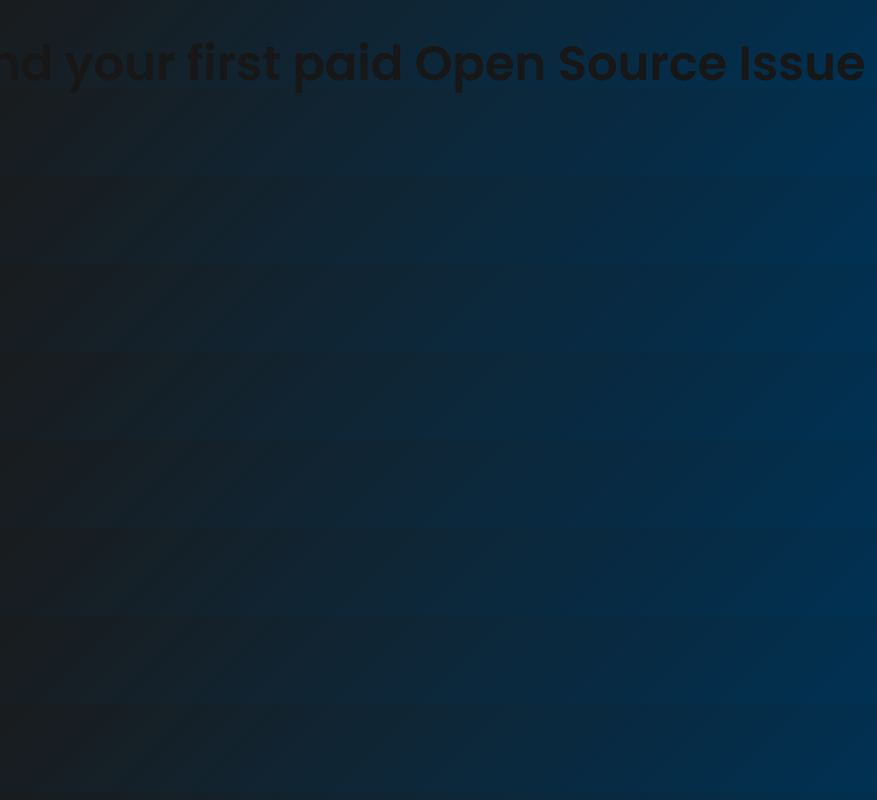
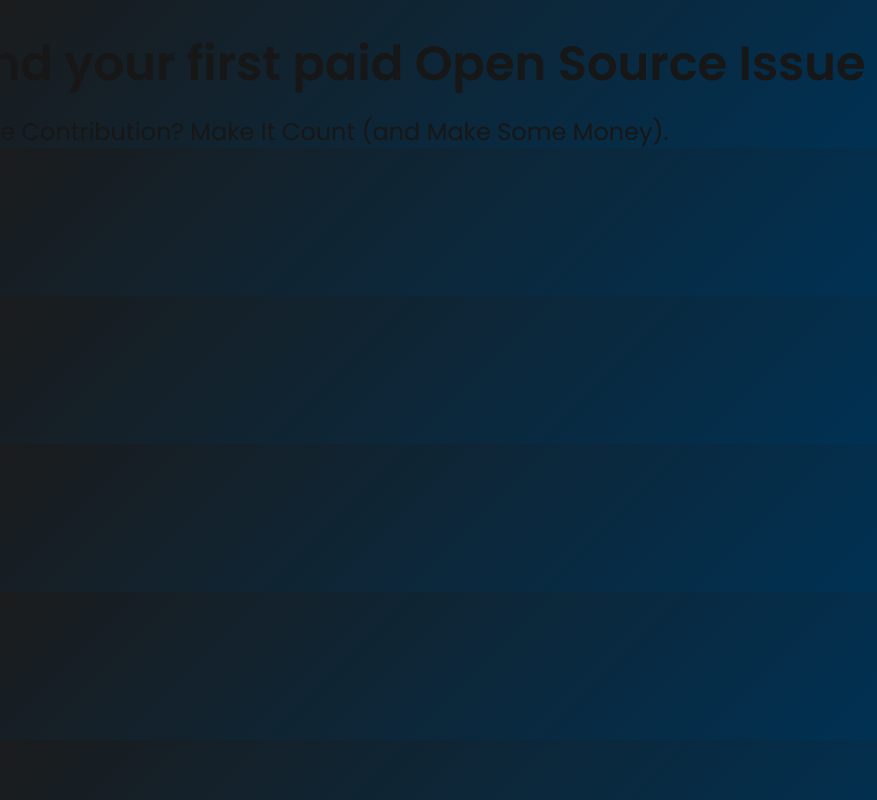
Before and after one commit to mohammadanas51/commitpay-v2, a Next.js app: page / in a window 1280 px wide. Shown: the whole page, without its empty margins (403-1280 px from the left). Built offline with nearby package versions, Linux system fonts and the light colour scheme.

Commit message:
added sub heading

```diff
--- a/src/components/landingPage/header.tsx
+++ b/src/components/landingPage/header.tsx
@@ -1,17 +1,21 @@
 import React from "react";
 import { Poppins } from "next/font/google";
+
 const poppins = Poppins({
-  weight: ["600"],
+  weight: ["400","600"],
   subsets: ["latin"],
 });
+
 function Header() {
   return (
     <div>
-      <div className="text-center mt-10 text-5xl">
-        <h1 className={poppins.className}>
+      <div className="text-center mt-10">
+        <h1 className={`text-5xl ${poppins.className} font-semibold`}>
           CommitPay - Find your first paid Open Source Issue
         </h1>
-        <p></p>
+        <h2 className={`mt-7 text-2xl ${poppins.className} font-normal`}>
+          First Open Source Contribution? Make It Count (and Make Some Money).
+        </h2>
       </div>
     </div>
   );
```
